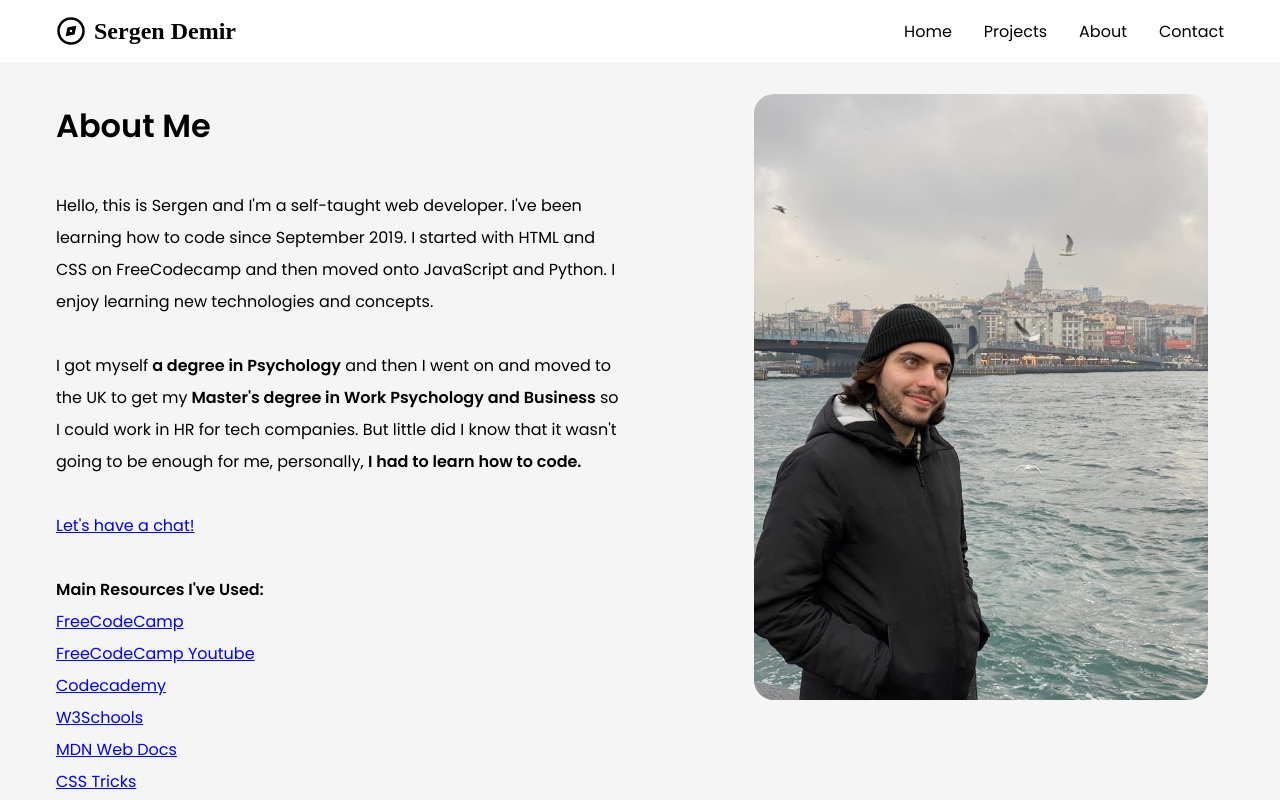
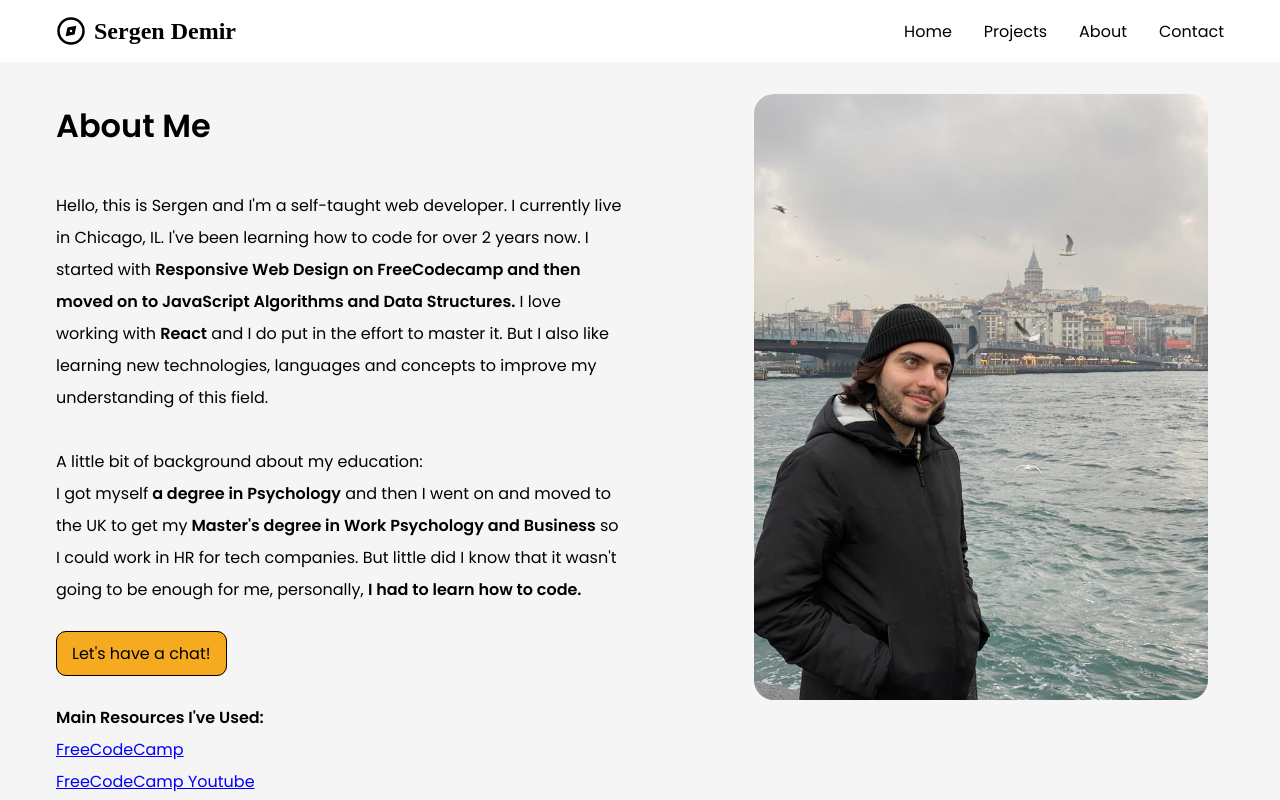
Before and after one commit to demirsergen/Portfolio-website, a React (Create React App) app: page /about in a window 1280 px wide. Shown: the top 800 px of the page. Built offline with nearby package versions, Linux system fonts and the light colour scheme; a web font is replaced by a local one.

Commit message:
update about page and styling

```diff
--- a/src/components/About.js
+++ b/src/components/About.js
@@ -12,12 +12,11 @@ const About = () => {
         <div className="aboutContentContainer">
           <h1 className="aboutTitle">About Me</h1>
           <p>
-            Hello, this is Sergen and I'm a self-taught web developer. I've been
-            learning how to code since September 2019. I started with HTML and
-            CSS on FreeCodecamp and then moved onto JavaScript and Python. I
-            enjoy learning new technologies and concepts.
+            Hello, this is Sergen and I'm a self-taught web developer. I currently live in Chicago, IL. I've been
+            learning how to code for over 2 years now. I started with <strong>Responsive Web Design on FreeCodecamp and then moved on to JavaScript Algorithms and Data Structures.</strong> I love working with <strong>React</strong> and I do put in the effort to master it. But I also like learning new technologies, languages and concepts to improve my understanding of this field.
           </p>
           <br />
+          <p>A little bit of background about my education:</p>
           <p>
             I got myself<strong> a degree in Psychology</strong> and then I went
             on and moved to the UK to get my
@@ -27,7 +26,7 @@ const About = () => {
             <strong>I had to learn how to code.</strong>
           </p>
           <br />
-          <Link to="/contact">Let's have a chat!</Link>
+          <Link to="/contact" className="about-link">Let's have a chat!</Link>
           <div className="aboutResources">
             <h4>Main Resources I've Used:</h4>
             <ul>
--- a/src/components/Contact.js
+++ b/src/components/Contact.js
@@ -33,7 +33,7 @@ const Contact = () => {
             <label>Message: </label>
             <textarea name="message" cols="20" rows="5" required></textarea>
           </div>
-          <button type="submit">Submit</button>
+          <button type="submit" >Submit</button>
         </form>
         <div className="contactImageContainer">
           <img src={image} alt="" />
--- a/src/components/Projects.js
+++ b/src/components/Projects.js
@@ -19,7 +19,7 @@ const Projects = () => {
                   Project: <span>{project.name}</span>
                 </h4>
               </div>
-              <div className="s">
+              <div className="tags-container">
                 <h4 className="projectsTags">
                   Tags:
                   {project.tags.map((tag, index) => (
--- a/src/styles.css
+++ b/src/styles.css
@@ -297,17 +297,17 @@ header {
   font-size: 0.8rem;
 }
 
-.project .s {
-  margin: 1em 0 1.5em;
+.project .tags-container {
+  margin: 1em 0 1em;
 }
 
 .link {
-  color: blue;
-  padding: 0.3em 0.5em;
+  padding: 0.4em 0.6em;
   border-radius: 10px;
   color: black;
   text-decoration: none;
   background: rgb(225, 225, 225);
+  font-size: 0.8rem;
 }
 
 .link:hover {
@@ -375,6 +375,20 @@ header {
 
 .aboutResources ul li a {
   color: blue;
+}
+
+.about-link {
+  color: black;
+  text-decoration: none;
+  border: 1px solid black;
+  padding: 10px 15px;
+  border-radius: 10px;
+  background: rgb(245, 170, 32);
+}
+
+.about-link:hover {
+  background: rgba(245, 171, 32, 0.791);
+  transition: all 0.3s ease-in-out;
 }
 
 .aboutImageContainer {
@@ -661,10 +675,11 @@ header {
   outline: none;
   border: 1px solid black;
   cursor: pointer;
+  background: rgb(245, 170, 32);
 }
 
 .contactOuterContainer form button:hover {
-  background: rgb(232, 232, 232);
+  background: rgba(245, 171, 32, 0.791);
   transition: all 0.3s ease-in-out;
 }
 
```
